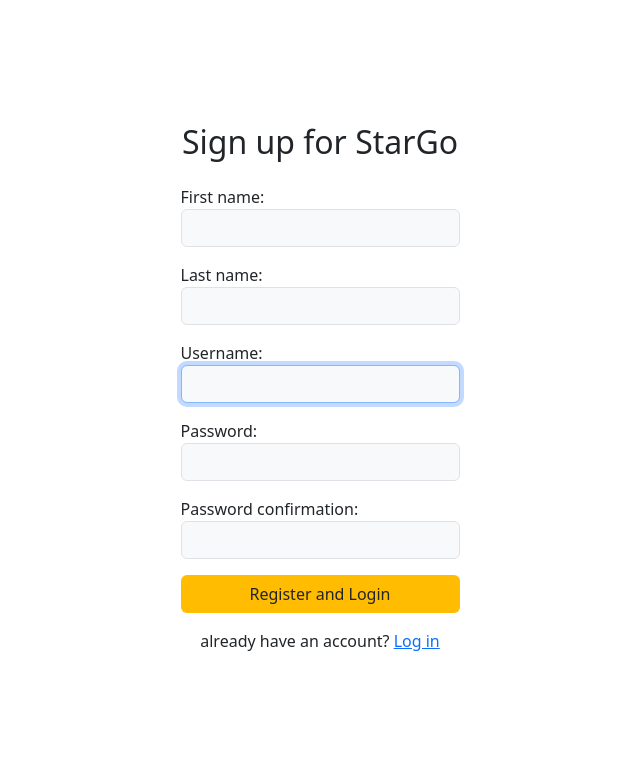
After one commit to nuannim/StarGo, a Django app: page /register/ in a window 1280 px wide. The commit adds this page. Shown: the top 775 px of the page, without its empty margins (320-960 px from the left). Run offline with Django 5.2, Linux system fonts and the light colour scheme.

Commit message:
register done

```diff
--- a/StarGo/StarGo/urls.py
+++ b/StarGo/StarGo/urls.py
@@ -32,6 +32,7 @@
 
     path('login/', views.loginpage, name='loginpage'),
     path('logout/', views.logoutpage, name='logoutpage'),
+    path('register/', views.registerpage, name='registerpage'),
 ]
 # + static(settings.MEDIA_URL, document_root=settings.MEDIA_ROOT)
 
--- a/StarGo/app/forms.py
+++ b/StarGo/app/forms.py
@@ -4,6 +4,8 @@
 from django.forms import ModelForm, SplitDateTimeField
 from django.forms.widgets import Textarea, TextInput, SplitDateTimeWidget
 from django.core.exceptions import ValidationError
+from django.contrib.auth.forms import AuthenticationForm, UserCreationForm
+from django.contrib.auth.models import User
 
 class CelebritiesForm(ModelForm):
     class Meta:
@@ -50,7 +52,36 @@
             'arrivaldate': forms.DateInput(attrs={'class': 'form-control bg-light', 'type': 'date'}),
         }
 
-    def clean_data(self):
+    def clean(self):
         cleaned_data = super().clean()
         # Perform custom validation here if needed
         return cleaned_data
+
+
+class CustomUserCreationForm(UserCreationForm):
+    password1 = forms.CharField(
+        label='Password',
+        widget=forms.PasswordInput(attrs={'class': 'form-control bg-light'})
+    )
+    password2 = forms.CharField(
+        label='Password confirmation',
+        widget=forms.PasswordInput(attrs={'class': 'form-control bg-light'})
+    )
+
+    class Meta:
+        model = User
+        fields = ("username", "first_name", "last_name")
+        widgets = {
+            'username': forms.TextInput(attrs={'class': 'form-control bg-light'}),
+            'first_name': forms.TextInput(attrs={'class': 'form-control bg-light'}),
+            'last_name': forms.TextInput(attrs={'class': 'form-control bg-light'}),
+        }
+
+    def clean(self):
+        cleaned_data = super().clean()
+        # Perform custom validation here if needed
+        username = cleaned_data.get("username")
+        if username and username.lower() == "admin":
+            # ถ้าเงื่อนไขผิด ให้ raise ValidationError
+            raise forms.ValidationError("Username 'admin' is not allowed.")
+        return cleaned_data
--- a/StarGo/app/templates/login.html
+++ b/StarGo/app/templates/login.html
@@ -42,9 +42,9 @@
                 </div>
                 {% endif %}
 
-                <!-- <div class="d-flex flex-column align-items-center">
-                    <p>new to StarGo? <a href="">Create an account</a></p>
-                </div> -->
+                <div class="d-flex flex-column align-items-center">
+                    <p>new to StarGo? <a href="{% url 'registerpage'%}">Create an account</a></p>
+                </div>
                 <!-- <br><br> -->
 
             </form>
--- /dev/null
+++ b/StarGo/app/templates/registerpage.html
@@ -0,0 +1,94 @@
+<!DOCTYPE html>
+<html lang="en">
+
+<head>
+    <meta charset="UTF-8">
+    <meta name="viewport" content="width=device-width, initial-scale=1.0">
+    <title>Document</title>
+    <link rel="stylesheet" href="https://cdn.jsdelivr.net/npm/bootstrap@5.3.8/dist/css/bootstrap.min.css" integrity="sha384-sRIl4kxILFvY47J16cr9ZwB07vP4J8+LH7qKQnuqkuIAvNWLzeN8tE5YBujZqJLB" crossorigin="anonymous">
+    <link rel="stylesheet" href="https://cdnjs.cloudflare.com/ajax/libs/font-awesome/6.5.2/css/all.min.css" integrity="sha512-SnH5WK+bZxgPHs44uWIX+LLJAJ9/2PkPKZ5QiAj6Ta86w+fsb2TkcmfRyVX3pBnMFcV7oQPJkl9QevSCWr3W6A==" crossorigin="anonymous" referrerpolicy="no-referrer" />
+    <link rel="stylesheet" href="https://cdn.jsdelivr.net/npm/bootstrap-icons@1.11.3/font/bootstrap-icons.min.css">
+    <meta name="viewport" content="width=device-width, initial-scale=1">
+</head>
+
+<body>
+    <header>
+    </header>
+
+    <section class="d-flex flex-column justify-content-center m-3" style="border: none solid orange; height: 95vh;">
+        <div class="container d-flex flex-column align-items-center position-relative gap-3">
+            <h2>Sign up for StarGo</h2>
+
+            <form method="post" action="" class="d-flex flex-column w-25 gap-3 ">
+            {% csrf_token %}
+                <div class="d-flex flex-column">
+                    <!-- <label for="firstName" class="form-label">First name</label> -->
+                    <!-- <input type="text" name="first_name" id="first_name" class="form-control bg-light"> -->
+                    {{form.first_name.label_tag}}
+                    {{form.first_name}}
+                    {% if form.first_name.errors %}
+                        <div class="text-danger mt-1">{{ form.first_name.errors }}</div>
+                    {% endif %}
+                </div>
+                <div class="d-flex flex-column">
+                    <!-- <label for="lastName" class="form-label">Last name</label>
+                    <input type="text" name="last_name" id="last_name" class="form-control bg-light"> -->
+                    {{form.last_name.label_tag}}
+                    {{form.last_name}}
+                    {% if form.last_name.errors %}
+                        <div class="text-danger mt-1">{{ form.last_name.errors }}</div>
+                    {% endif %}
+                </div>
+                <div class="d-flex flex-column">
+                    <!-- <label for="username" class="form-label">Username</label>
+                    <input type="text" name="username" id="username" class="form-control bg-light"> -->
+                    {{form.username.label_tag}}
+                    {{form.username}}
+                    {% if form.username.errors %}
+                        <div class="text-danger mt-1">{{ form.username.errors }}</div>
+                    {% endif %}
+                </div>
+                <div class="d-flex flex-column">
+                    <!-- <label for="password" class="form-label">Password</label>
+                    <input type="password" name="password1" id="password1" class="form-control bg-light"> -->
+                    {{form.password1.label_tag}}
+                    {{form.password1}}
+                    {% if form.password1.errors %}
+                        <div class="text-danger mt-1">{{ form.password1.errors }}</div>
+                    {% endif %}
+                </div>
+                <div class="d-flex flex-column">
+                    <!-- <label for="password" class="form-label">Password confirmation</label>
+                    <input type="password" name="password2" id="password2" class="form-control bg-light"> -->
+                    {{form.password2.label_tag}}
+                    {{form.password2}}
+                    {% if form.password2.errors %}
+                        <div class="text-danger mt-1">{{ form.password2.errors }}</div>
+                    {% endif %}
+                </div>
+                <button type="submit" class="btn" style="background-color: #FFBC00;">Register and Login</button>
+
+                {% if messages %}
+                <div>
+                    {% for message in messages %}
+                        <p class="text-danger">{{ message }}</p>
+                    {% endfor %}
+                </div>
+                {% endif %}
+
+                <div class="d-flex flex-column align-items-center">
+                    <p>already have an account? <a href="{% url 'loginpage' %}">Log in</a></p>
+                </div>
+            </form>
+
+        </div>
+    </section>
+
+
+
+
+</body>
+<script src="https://cdn.jsdelivr.net/npm/@popperjs/core@2.11.8/dist/umd/popper.min.js" integrity="sha384-I7E8VVD/ismYTF4hNIPjVp/Zjvgyol6VFvRkX/vR+Vc4jQkC+hVqc2pM8ODewa9r" crossorigin="anonymous"></script>
+<script src="https://cdn.jsdelivr.net/npm/bootstrap@5.3.8/dist/js/bootstrap.min.js" integrity="sha384-G/EV+4j2dNv+tEPo3++6LCgdCROaejBqfUeNjuKAiuXbjrxilcCdDz6ZAVfHWe1Y" crossorigin="anonymous"></script>
+
+</html>
--- a/StarGo/app/views.py
+++ b/StarGo/app/views.py
@@ -4,13 +4,17 @@
 from django.db.models.functions import Concat
 from django.db.models import Value
 
+from django.views import View
+from django.contrib.auth.models import User, Group
+
+
 from django.contrib import messages
-from django.views import View
+from django.contrib.auth import logout, login
+from django.contrib.auth.forms import AuthenticationForm, UserCreationForm
+# from django.contrib.auth.mixins import LoginRequiredMixin, PermissionRequiredMixin
+from django.contrib.auth.decorators import login_required
+from django.db import transaction
 
-from django.contrib.auth import logout, login
-from django.contrib.auth.forms import AuthenticationForm
-from django.contrib.auth.mixins import LoginRequiredMixin, PermissionRequiredMixin
-from django.contrib.auth.decorators import login_required
 
 from app.forms import *
 from .models import *
@@ -225,6 +229,37 @@
     logout(request)
     return redirect('loginpage')
 
+# * ===== Create Account ========================
+def registerpage(request):
+    if request.method == 'GET':
+        form = CustomUserCreationForm()
+    else:
+        form = CustomUserCreationForm(request.POST)
+        with transaction.atomic():
+
+            if form.is_valid():
+                user = form.save()
+                usergroup = Group.objects.get(name='user')
+                user.groups.add(usergroup)
+
+                Users.objects.create(
+                    auth_user=user,
+                )
+
+                login(request, user)
+                # messages.success(request, "Registration successful." )
+
+
+                return redirect('places')
+            messages.error(request, "Unsuccessful registration. Invalid information.")
+
+    context = {
+        'form': form
+    }
+
+    return render (request, 'registerpage.html', context)
+
+
 # * ===== other api (for js fetch) ========================
 # def get_stars_data(request):
     # star = list(Celebrities.objects.values_list('firstname', flat=True))
--- a/sql.sql
+++ b/sql.sql
@@ -31,3 +31,9 @@
   COALESCE(MAX(id), 0) + 1,
   false
 ) FROM app_groups;
+
+SELECT setval(
+  pg_get_serial_sequence('auth_user', 'id'),
+  COALESCE(MAX(id), 0) + 1,
+  false
+) FROM auth_user;
```
Also changed, not shown: StarGo/app/models.py (+8 -5 lines), StarGo/app/templates/signup.html (deleted, +0 -57 lines), StarGo/app/migrations/0001_initial.py, StarGo/app/migrations/0002_rename_users_celebrities_addbyusers_and_more.py (deleted), StarGo/app/migrations/0003_rename_addbyusers_celebrities_addby_users_and_more.py (deleted), StarGo/app/migrations/0004_rename_datestartgroup_groups_date_startgroup.py (deleted), StarGo/app/migrations/0005_rename_date_startgroup_groups_datestartgroup.py (deleted), StarGo/app/migrations/0006_alter_celebrities_imageurl_alter_places_imageurl.py (deleted).
